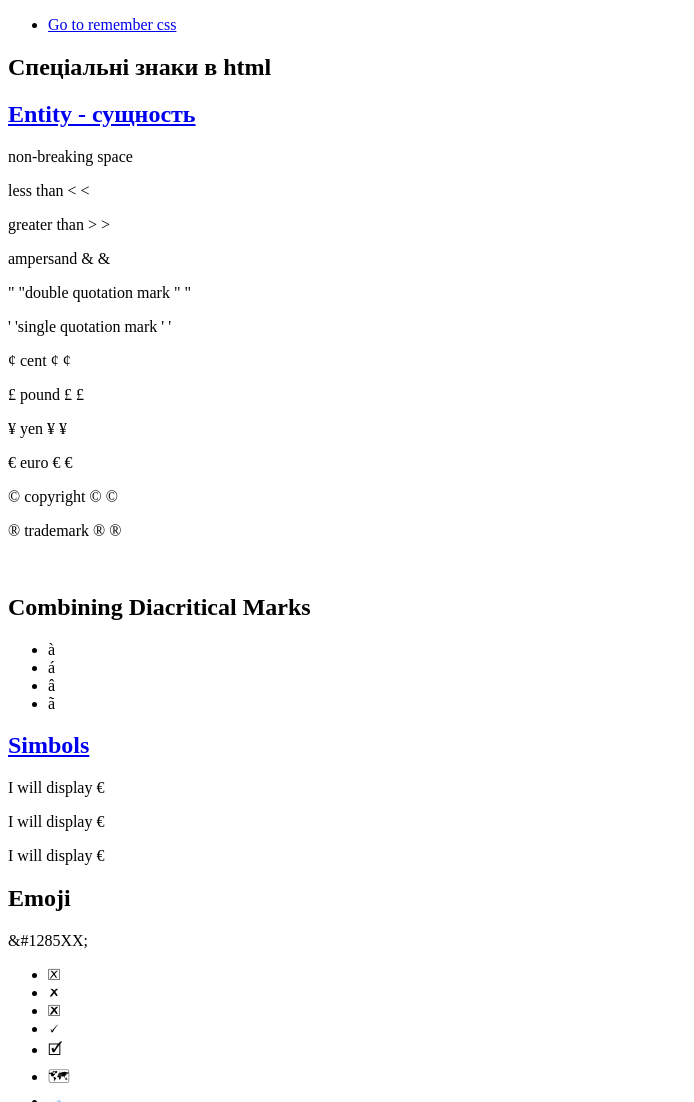
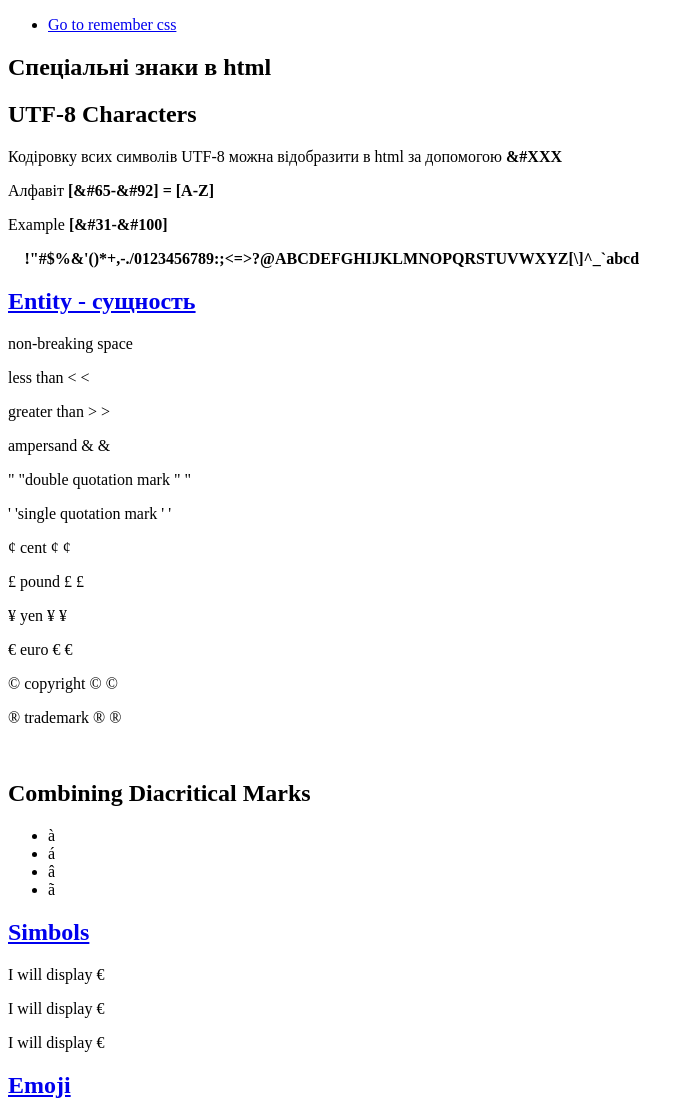
Before and after one commit to mikromajor/html_css_remind, a plain HTML site: page tags.html in a window 1280 px wide. Shown: the top 1102 px of the page, without its empty margins (0-694 px from the left). Drawn offline with Linux system fonts and the light colour scheme.

Commit message:
add "Кодіровку всих символів UTF-8"

```diff
--- a/tags.html
+++ b/tags.html
@@ -27,6 +27,34 @@
     <main>
       <section id="entities">
         <h1>Спеціальні знаки в html</h1>
+        <h2>UTF-8 Characters</h2>
+        <p>
+          Кодіровку всих символів UTF-8 можна відобразити в
+          html за допомогою <b>&amp;#ХХХ</b>
+        </p>
+        <p>Алфавіт <b>[&amp;#65-&amp;#92] = [A-Z]</b></p>
+        <p>Example <b>[&amp;#31-&amp;#100]</b></p>
+        <p>
+          <b>&#31;</b><b>&#32;</b><b>&#33;</b><b>&#34;</b
+          ><b>&#35;</b><b>&#36;</b><b>&#37;</b><b>&#38;</b
+          ><b>&#39;</b><b>&#40;</b><b>&#41;</b><b>&#42;</b
+          ><b>&#43;</b><b>&#44;</b><b>&#45;</b><b>&#46;</b
+          ><b>&#47;</b><b>&#48;</b><b>&#49;</b><b>&#50;</b
+          ><b>&#51;</b><b>&#52;</b><b>&#53;</b><b>&#54;</b
+          ><b>&#55;</b><b>&#56;</b><b>&#57;</b><b>&#58;</b
+          ><b>&#59;</b><b>&#60;</b><b>&#61;</b><b>&#62;</b
+          ><b>&#63;</b><b>&#64;</b><b>&#65;</b><b>&#66;</b
+          ><b>&#67;</b><b>&#68;</b><b>&#69;</b><b>&#70;</b
+          ><b>&#71;</b><b>&#72;</b><b>&#73;</b><b>&#74;</b
+          ><b>&#75;</b><b>&#76;</b><b>&#77;</b><b>&#78;</b
+          ><b>&#79;</b><b>&#80;</b><b>&#81;</b><b>&#82;</b
+          ><b>&#83;</b><b>&#84;</b><b>&#85;</b><b>&#86;</b
+          ><b>&#87;</b><b>&#88;</b><b>&#89;</b><b>&#90;</b
+          ><b>&#91;</b><b>&#92;</b><b>&#93;</b><b>&#94;</b
+          ><b>&#95;</b><b>&#96;</b><b>&#97;</b><b>&#98;</b
+          ><b>&#99;</b><b>&#100;</b>
+        </p>
+
         <h2>
           <a
             href="https://www.w3schools.com/html/html_entities.asp"
@@ -66,7 +94,13 @@
         <p>I will display &#8364;</p>
         <p>I will display &#x20AC;</p>
 
-        <h2>Emoji</h2>
+        <h2>
+          <a
+            href="https://www.w3schools.com/charsets/ref_emoji_smileys.asp"
+          >
+            Emoji</a
+          >
+        </h2>
         <p>&amp;#1285XX;</p>
         <ul>
           <li>&#128501;</li>
```
